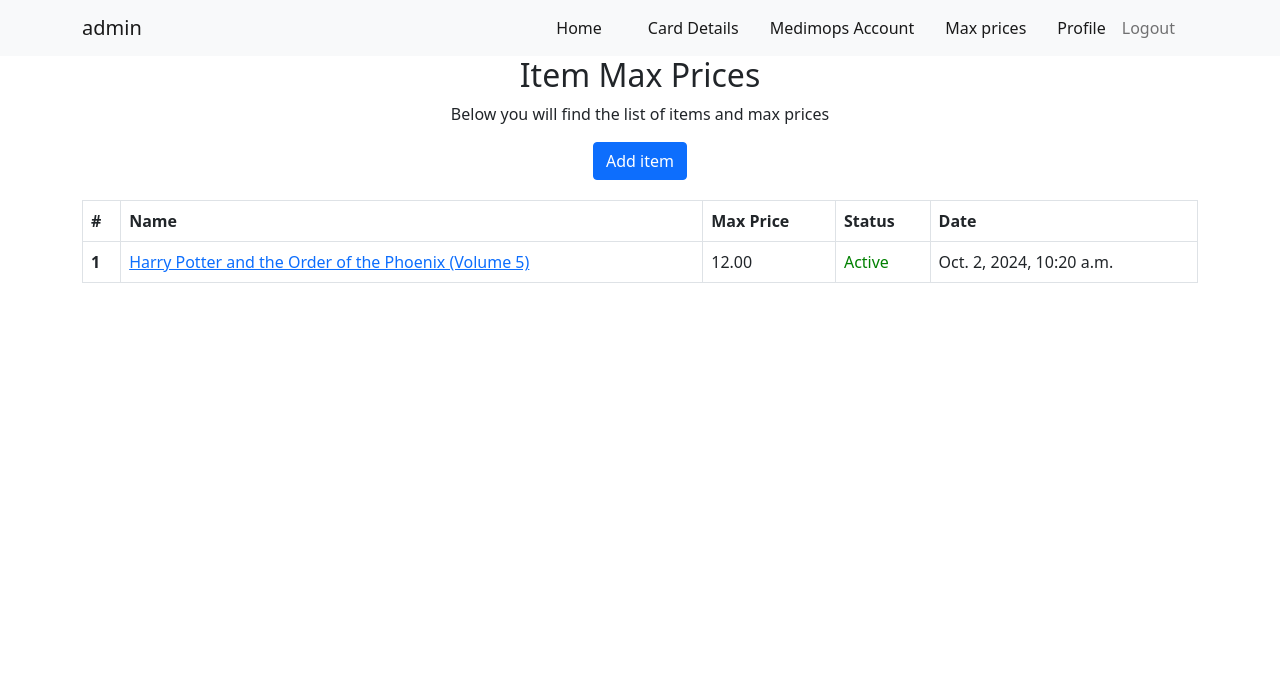
After one commit to deji12/Medimops, a Django app: page /item-max-prices/ in a window 1280 px wide. The commit adds this page. Shown: the top 699 px of the page. Run offline with Django 5.2, Linux system fonts and the light colour scheme; a user stored in the database is signed in; data comes from the database, SQL or seed files in the repository; both versions use the stored data as it was after the commit.

```diff
--- a/Core/admin.py
+++ b/Core/admin.py
@@ -2,3 +2,4 @@ from django.contrib import admin
 from .models import *
 
 admin.site.register(BotControl)
+admin.site.register(ProductMaxPrice)
--- a/Core/models.py
+++ b/Core/models.py
@@ -4,6 +4,7 @@ from cryptography.fernet import Fernet
 class BotControl(models.Model):
     is_running = models.BooleanField(default=False)
     max_price = models.DecimalField(max_digits=10, decimal_places=2, null=True, blank=True)
+    card_type = models.CharField(max_length=50, null=True, blank=True)
     card_holder_name = models.CharField(max_length=255, null=True, blank=True)
     card_number = models.CharField(max_length=20, null=True, blank=True)
     expiration_month = models.CharField(max_length=5, null=True, blank=True)
@@ -14,3 +15,9 @@ class BotControl(models.Model):
 
     medimops_account_email = models.EmailField(max_length=255, null=True, blank=True)
     medimops_account_password = models.CharField(max_length=255, null=True, blank=True)
+
+class ProductMaxPrice(models.Model):
+    item_name = models.CharField(max_length=255)
+    max_price = models.DecimalField(max_digits=10, decimal_places=2, default=0)
+    status = models.BooleanField(default=False)
+    date = models.DateTimeField(auto_now_add=True, null=True, blank=True)
--- a/Core/urls.py
+++ b/Core/urls.py
@@ -8,4 +8,7 @@ urlpatterns = [
     path('card/', views.CardDetails, name='card'),
     path('profile/', views.Profile, name='profile'),
     path('medimops-account/', views.Account, name='account'),
+    path('item-max-prices/', views.ProductsMaxPrice, name='product-max-price'),
+    path('add-max-prices/', views.AddMaxPriceItem, name='add-max-price-item'),
+    path('update-max-prices/<int:item_id>/', views.UpdateMaxPriceItem, name='update-max-price-item'),
 ]
--- a/Core/views.py
+++ b/Core/views.py
@@ -4,7 +4,7 @@ from django.contrib.auth.decorators import login_required
 from django.contrib.auth import authenticate, login, logout
 from django.contrib import messages
 from datetime import datetime
-from .models import BotControl
+from .models import BotControl, ProductMaxPrice
 from decimal import Decimal
 from cryptography.fernet import Fernet
 
@@ -46,6 +46,8 @@ def Home(request):
 @login_required
 def CardDetails(request):
 
+    card_types = ["Visa", "Mastercard", "American Express"]
+
     bot_controller = BotControl.objects.last()
 
     if request.method == "POST":
@@ -54,6 +56,10 @@ def CardDetails(request):
         expiry_month = request.POST.get('expiration_month')
         expiry_year = request.POST.get('expiration_year')
         cvv = request.POST.get('cvv')
+        card_type = request.POST.get('card_type')
+
+        if card_type and bot_controller.card_type != card_type:
+            bot_controller.card_type = card_type
 
         # f = Fernet(bot_controller.key)
 
@@ -86,7 +92,8 @@ def CardDetails(request):
     context = {
         'months': months,
         'years': years,
-        'bot': bot_controller
+        'bot': bot_controller,
+        "card_types": card_types
     }
 
     return render(request, 'card.html', context)
@@ -164,3 +171,67 @@ def Account(request):
     }
 
     return render(request, 'account.html', context)
+
+@login_required
+def ProductsMaxPrice(request):
+
+    product_max_prices = ProductMaxPrice.objects.all().order_by('-date')
+    context = {
+        "max_prices": product_max_prices
+    }
+    return render(request, 'max-prices.html', context)
+
+@login_required
+def AddMaxPriceItem(request):
+
+    if request.method == 'POST':
+        name = request.POST.get('name')
+        price = request.POST.get('price')
+        status = request.POST.get('status')
+
+        new_max_price = ProductMaxPrice(
+            item_name = name,
+            max_price = price,
+        )
+
+        if status == 'on':
+            new_max_price.status = True
+
+        new_max_price.save()
+        messages.success(request, 'Max price item added successfully')
+        return redirect('product-max-price')
+
+    return render(request, 'add-max-price.html')
+
+@login_required
+def UpdateMaxPriceItem(request, item_id):
+
+    try:
+        max_price_item = ProductMaxPrice.objects.get(id=item_id)
+    except ProductMaxPrice.DoesNotExist:
+        messages.error(request, 'Max price item not found')
+        return redirect('product-max-price')
+
+    if request.method == 'POST':
+
+        name = request.POST.get('name')
+        price = request.POST.get('price')
+        status = request.POST.get('status')
+
+        max_price_item.item_name = name
+        max_price_item.max_price = price
+
+        if status == 'on':
+            max_price_item.status = True
+        else:
+            max_price_item.status = False
+
+        max_price_item.save()
+        messages.success(request, 'Max price item updated successfully')
+        return redirect('product-max-price')
+
+    context = {
+        "max_price_item": max_price_item
+    }
+
+    return render(request, 'add-max-price.html', context)
--- a/templates/base.html
+++ b/templates/base.html
@@ -21,10 +21,13 @@
                     <a class="nav-link active" aria-current="page" href="{% url 'home' %}">Home</a>
                   </li>
                   <li class="nav-item"></li>
-                    <a class="nav-link active" href="{% url 'card' %}">Card</a>
+                    <a class="nav-link active" href="{% url 'card' %}">Card Details</a>
                   </li>
                   <li class="nav-item"></li>
-                    <a class="nav-link active" href="{% url 'account' %}">Account</a>
+                    <a class="nav-link active" href="{% url 'account' %}">Medimops Account</a>
+                  </li>
+                  <li class="nav-item"></li>
+                    <a class="nav-link active" href="{% url 'product-max-price' %}">Max prices</a>
                   </li>
                   <li class="nav-item"></li>
                     <a class="nav-link active" href="{% url 'profile' %}">Profile</a>
--- /dev/null
+++ b/templates/max-prices.html
@@ -0,0 +1,41 @@
+{% extends 'base.html' %}
+
+{% block content %}
+
+<div class="description-text">
+  <h2>Item Max Prices</h2>
+  <p>Below you will find the list of items and max prices</p>
+  <button type="button" class="btn btn-primary" onclick="window.location.href = {% url 'add-max-price-item' %} ">Add item</button>
+</div>
+<div class="container full-height d-flex justify-content-center ">
+  <div class="scrollable-table">
+      <table class="table table-bordered">
+          <thead>
+          <tr>
+                <th scope="col">#</th>
+                <th scope="col">Name</th>
+                <th scope="col">Max Price</th>
+                <th scope="col">Status</th>
+                <th scope="col">Date</th>
+          </tr>
+          </thead>
+          <tbody>
+          {% for i in max_prices %}
+            <tr>
+                <th scope="row">{{forloop.counter}}</th>
+                <td> <a href="{% url 'update-max-price-item' i.id %}">{{i.item_name}}</a> </td>
+                <td>{{i.max_price}}</td>
+                {% if i.status %}
+                  <td style="color: green;">Active</td>
+                {% else %}
+                  <td style="color: firebrick;">Inactive</td>
+                {% endif %}
+                <td>{{i.date}}</td>
+            </tr>
+          {% endfor %}
+          </tbody>
+      </table>
+  </div>
+</div>
+
+{% endblock content %}
```
Also changed, not shown: Bot/main.py (+31 -5 lines), templates/add-max-price.html (added, +31 -0 lines), templates/card.html (+10 -0 lines), Core/migrations/0007_productmaxprice_alter_botcontrol_key.py (added), Core/migrations/0008_productmaxprice_date_productmaxprice_status_and_more.py (added), Core/migrations/0009_botcontrol_card_type_alter_botcontrol_key.py (added), db.sqlite3, 3 other files.
